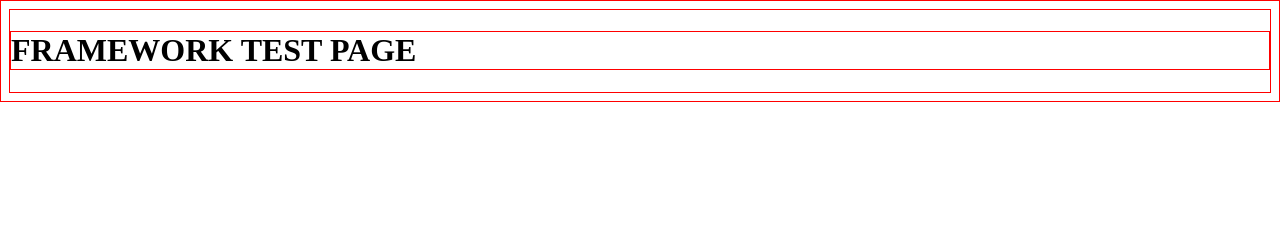
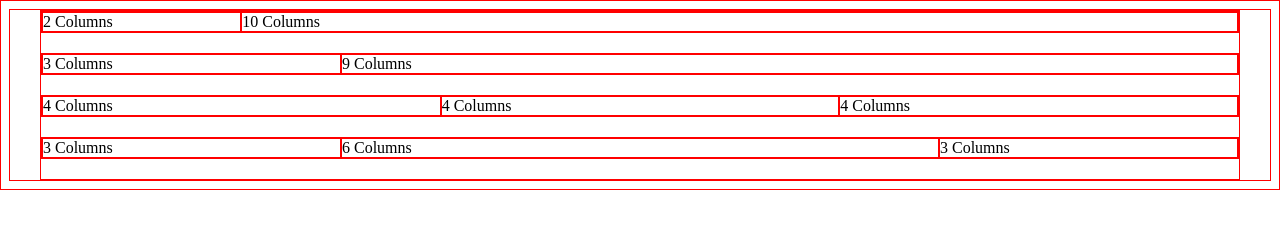
Before and after one commit to erikprice13/Portfolio_Website, a plain HTML site: page Framework/test.html in a window 1280 px wide. Drawn offline with Linux system fonts and the light colour scheme.

Commit message:
Change code to fit framework in udacity class.

```diff
--- a/Framework/css/main.css
+++ b/Framework/css/main.css
@@ -1,63 +1,70 @@
-*
-{
+* {
     border: 1px solid red !important;
 }
-*
-{
+
+* {
     -webkit-box-sizing: border-box;
     -moz-box-sizing: border-box;
     -ms-box-sizing: border-box;
     box-sizing: border-box;
 }
-.row
-{
+
+.grid {
+    margin: 0 auto;
+    max-width: 1200px;
     width: 100%;
 }
-.col-1
-{
+
+.row {
+    width: 100%;
+    margin-bottom: 20px;
+    display: flex;
+}
+
+.col-1 {
     width: 8.33%;
 }
-.col-2
-{
+
+.col-2 {
     width: 16.66%;
 }
-.col-3
-{
+
+.col-3 {
     width: 25%;
 }
-.col-4
-{
+
+.col-4 {
     width: 33.33%;
 }
-.col-5
-{
+
+.col-5 {
     width: 41.66%;
 }
-.col-6
-{
+
+.col-6 {
     width: 50%;
 }
-.col-7
-{
+
+.col-7 {
     width: 58.33%;
 }
-.col-8
-{
+
+.col-8 {
     width: 66.66%;
 }
-.col-9
-{
+
+.col-9 {
     width: 75%;
 }
-.col-10
-{
+
+.col-10 {
     width: 83.33%;
 }
-.col-11
-{
+
+.col-11 {
     width: 91.66%;
 }
-.col-12
-{
+
+.col-12 {
     width: 100%;
 }
--- a/Framework/test.html
+++ b/Framework/test.html
@@ -1,11 +1,30 @@
-<!DOCTYPE HTML>
+<!DOCTYPE html>
 <html>
-	<head>
-		<link href="css/main.css" rel="stylesheet" type="text/css">
-	</head>
-	<body>
-		<h1>
-			FRAMEWORK TEST PAGE
-		</h1>
-	</body>
+<head>
+  <meta charset="utf-8">
+  <title>Framework Test Page</title>
+  <link rel="stylesheet" href="css/main.css">
+</head>
+<body>
+  <div class="grid">
+    <div class="row">
+      <div class="col-2">2 Columns</div>
+      <div class="col-10">10 Columns</div>
+    </div>
+    <div class="row">
+      <div class="col-3">3 Columns</div>
+      <div class="col-9">9 Columns</div>
+    </div>
+    <div class="row">
+      <div class="col-4">4 Columns</div>
+      <div class="col-4">4 Columns</div>
+      <div class="col-4">4 Columns</div>
+    </div>
+    <div class="row">
+      <div class="col-3">3 Columns</div>
+      <div class="col-6">6 Columns</div>
+      <div class="col-3">3 Columns</div>
+    </div>
+  </div>
+</body>
 </html>
```
Lines whose indentation alone changed are shown as unchanged.
